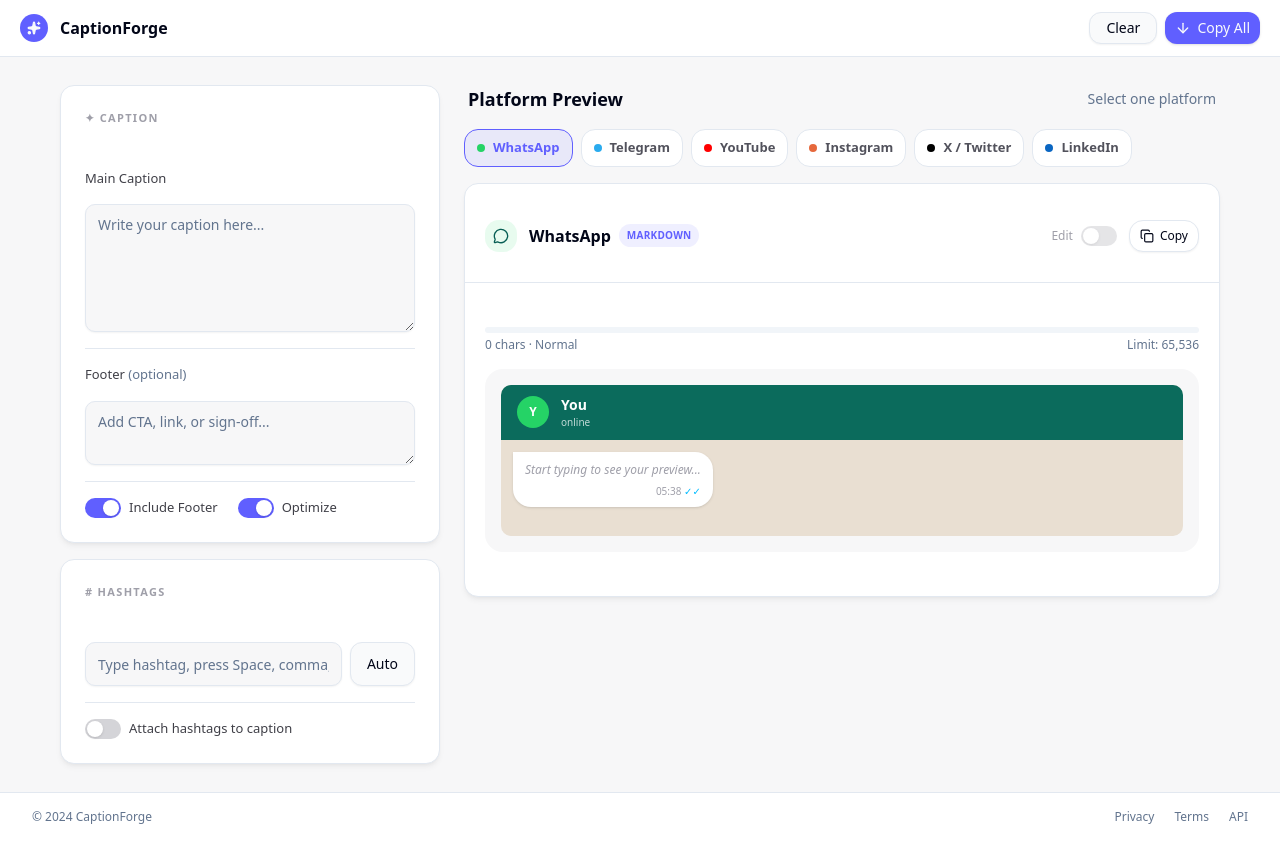
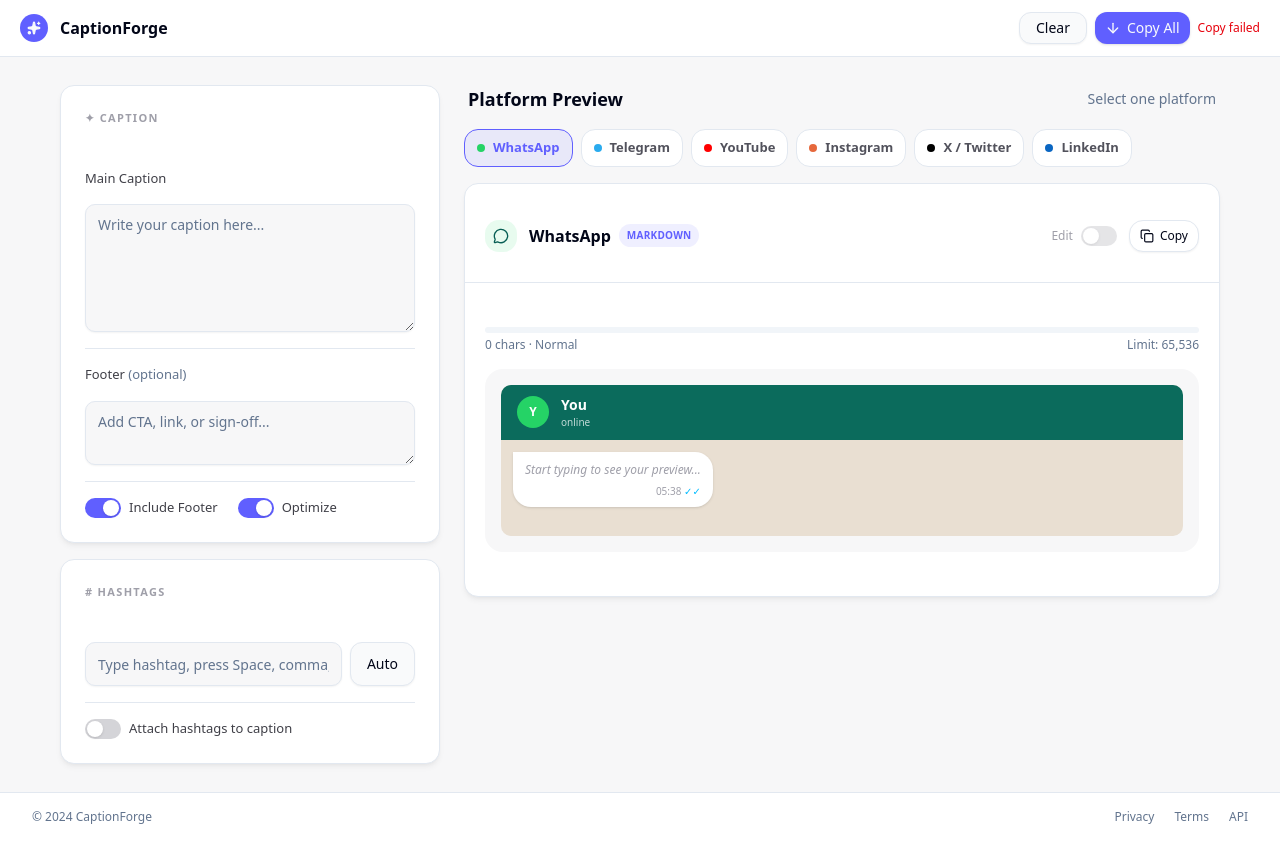
Before and after one commit to kajatheepan/Caption-Formatter, a React (Vite) app: page / in a window 1280 px wide. Both pictures are taken after a click on the button "Copy All". Built offline with nearby package versions, Linux system fonts and the light colour scheme.

Commit message:
feat: enhance AppLayout and TopBar components with clipboard copy status handling

```diff
--- a/src/components/layout/AppLayout.tsx
+++ b/src/components/layout/AppLayout.tsx
@@ -6,6 +6,8 @@ type AppLayoutProps = {
     saveStatus?: string;
     onClear?: () => void;
     onCopyAll?: () => void;
+    copyAllCopied?: boolean;
+    copyAllError?: boolean;
 };
 
 function AppLayout({
@@ -13,10 +15,18 @@ function AppLayout({
     saveStatus = "Saved locally",
     onClear = () => undefined,
     onCopyAll = () => undefined,
+    copyAllCopied = false,
+    copyAllError = false,
 }: AppLayoutProps) {
     return (
         <div className="flex min-h-dvh w-full flex-col bg-[#f7f7f8]">
-            <TopBar saveStatus={saveStatus} onClear={onClear} onCopyAll={onCopyAll} />
+            <TopBar
+                saveStatus={saveStatus}
+                onClear={onClear}
+                onCopyAll={onCopyAll}
+                copyAllCopied={copyAllCopied}
+                copyAllError={copyAllError}
+            />
             <main className="w-full flex-1 px-4 py-7 sm:px-6 lg:px-8">
                 {children}
             </main>
--- a/src/components/layout/TopBar.tsx
+++ b/src/components/layout/TopBar.tsx
@@ -6,9 +6,17 @@ type TopBarProps = {
     saveStatus: string;
     onClear: () => void;
     onCopyAll: () => void;
+    copyAllCopied?: boolean;
+    copyAllError?: boolean;
 };
 
-function TopBar({ saveStatus, onClear, onCopyAll }: TopBarProps) {
+function TopBar({
+    saveStatus,
+    onClear,
+    onCopyAll,
+    copyAllCopied = false,
+    copyAllError = false,
+}: TopBarProps) {
     void saveStatus;
 
     return (
@@ -27,8 +35,11 @@ function TopBar({ saveStatus, onClear, onCopyAll }: TopBarProps) {
                     </Button>
                     <Button size="sm" onClick={onCopyAll} className="h-8 bg-primary px-4 shadow-sm">
                         <ArrowDown className="size-4" />
-                        Copy All
+                        {copyAllCopied ? "Copied" : "Copy All"}
                     </Button>
+                    {copyAllError && (
+                        <span className="self-center text-xs text-red-600">Copy failed</span>
+                    )}
                 </div>
             </div>
         </header>
--- a/src/pages/HomePage.tsx
+++ b/src/pages/HomePage.tsx
@@ -7,12 +7,13 @@ import CaptionEditor from "@/components/editor/CaptionEditor";
 import PlatformTabs from "@/components/output/PlatformTabs";
 import { Card, CardContent, CardHeader, CardTitle } from "@/components/ui/card";
 import { formatAllPlatforms } from "@/lib/formatter";
+import useClipboard from "@/hooks/useClipboard";
 import { useLocalStorage } from "@/hooks/useLocalDraft";
 import useCaptionDocument from "@/hooks/useCaptionDocument";
 import type { Platform } from "@/types/platform";
 
 function debounce<T extends (...args: string[]) => void>(func: T, delay: number) {
-    let timer: NodeJS.Timeout;
+    let timer: ReturnType<typeof setTimeout>;
 
     return (...args: Parameters<T>) => {
         clearTimeout(timer);
@@ -24,6 +25,11 @@ function HomePage() {
     const { value: storedCaption, setStoredValue: setCaption } = useLocalStorage("caption", "");
     const { value: storedFooter, setStoredValue: setFooter } = useLocalStorage("footer", "");
     const [activePlatform, setActivePlatform] = useState<Platform>("whatsapp");
+    const {
+        copy: copyAll,
+        copied: copyAllCopied,
+        error: copyAllError,
+    } = useClipboard();
 
     const {
         document,
@@ -60,12 +66,12 @@ function HomePage() {
         setFooter("");
     };
 
-    const handleCopyAll = async () => {
+    const handleCopyAll = () => {
         const text = outputs
             .map((output) => `=== ${output.label} ===\n${output.text}`)
             .join("\n\n");
 
-        await navigator.clipboard.writeText(text);
+        void copyAll(text);
     };
 
     return (
@@ -73,6 +79,8 @@ function HomePage() {
             saveStatus="Saved locally"
             onClear={handleClear}
             onCopyAll={handleCopyAll}
+            copyAllCopied={copyAllCopied}
+            copyAllError={Boolean(copyAllError)}
         >
             <div className="mx-auto grid w-full max-w-[1160px] gap-6 lg:grid-cols-[380px_minmax(0,1fr)]">
                 <section className="flex flex-col gap-4">
```
